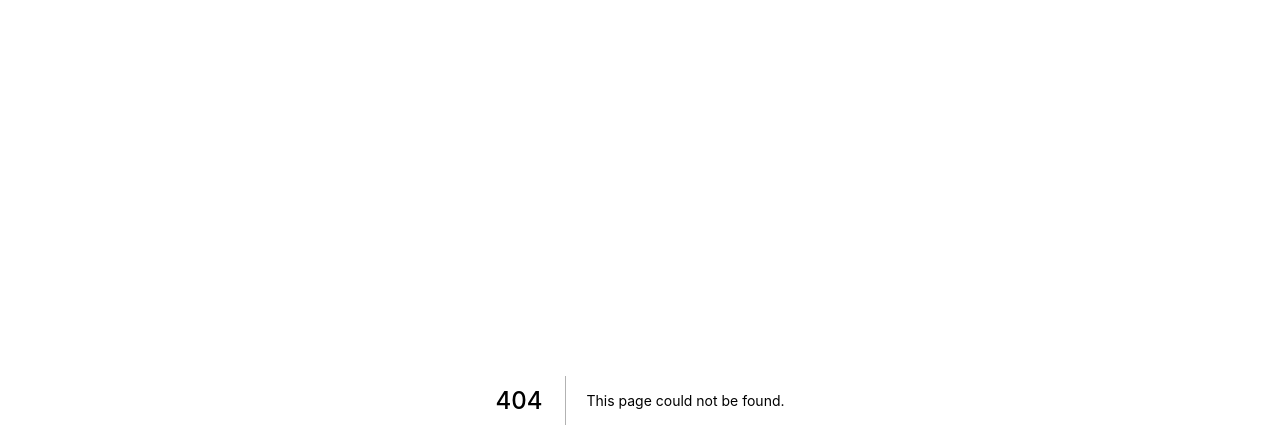
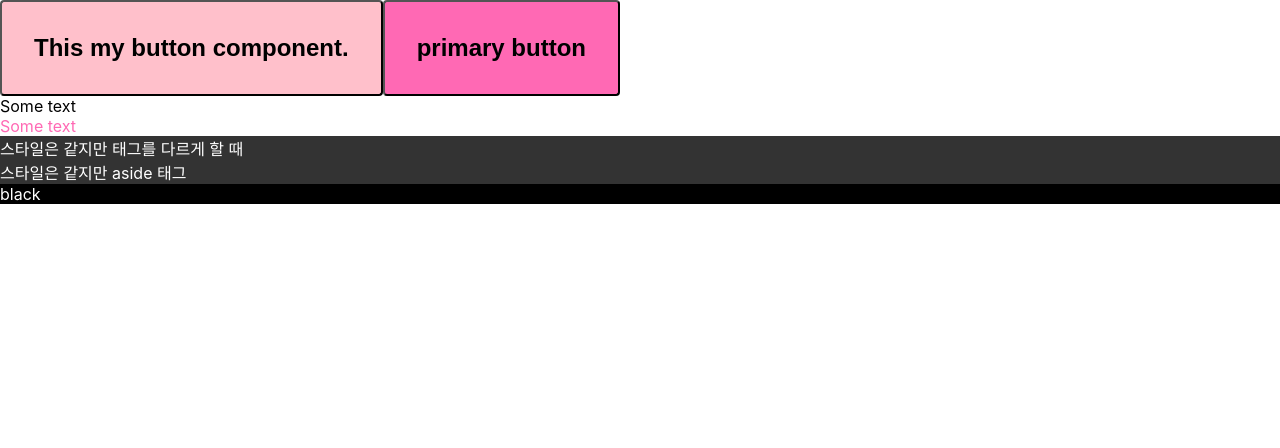
Before and after one commit to gardenruler/corporate-library-front, a Next.js app: page /emotion in a window 1280 px wide. Before the commit this address had no page. Shown: the top 448 px of the page. Built offline with nearby package versions, Linux system fonts and the light colour scheme.

Commit message:
emotion 라이브러리 설치
emotion tutorial을 보고 필요한 라이브러리 설치하였습니다. emotion.tsx는 emotion 테스트용 페이지입니다.

```diff
--- a/package.json
+++ b/package.json
@@ -10,6 +10,9 @@
     "test-watch": "jest --watch"
   },
   "dependencies": {
+    "@emotion/css": "^11.5.0",
+    "@emotion/react": "^11.7.0",
+    "@emotion/styled": "^11.6.0",
     "axios": "^0.24.0",
     "next": "12.0.3",
     "react": "17.0.2",
--- /dev/null
+++ b/pages/emotion.tsx
@@ -0,0 +1,48 @@
+import styled from '@emotion/styled';
+import { css } from '@emotion/css';
+
+const Button = styled.button<{ primary?: boolean }>`
+  padding: 32px;
+  background-color: ${(props) => (props.primary ? 'hotpink' : 'pink')};
+  font-size: 24px;
+  border-radius: 4px;
+  color: black;
+  font-weight: bold;
+  &:hover {
+    color: white;
+  }
+`;
+
+export type BasicProps = {
+  className?: string;
+};
+
+const Basic = ({ className }: BasicProps) => (
+  <div className={className}>Some text</div>
+);
+
+const Fancy = styled(Basic)`
+  color: hotpink;
+`;
+
+const Section = styled.section`
+  background: #333;
+  color: #fff;
+`;
+const Aside = Section.withComponent('aside');
+
+function Emotion() {
+  return (
+    <div>
+      <Button>This my button component.</Button>
+      <Button primary>primary button</Button>
+      <Basic />
+      <Fancy />
+      <Section>스타일은 같지만 태그를 다르게 할 때</Section>
+      <Aside>스타일은 같지만 aside 태그</Aside>
+      <div className={css({ background: 'black', color: 'white' })}>black</div>
+    </div>
+  );
+}
+
+export default Emotion;
```
Also changed, not shown: 1 other file (tests, documents, lock files or other folders).
